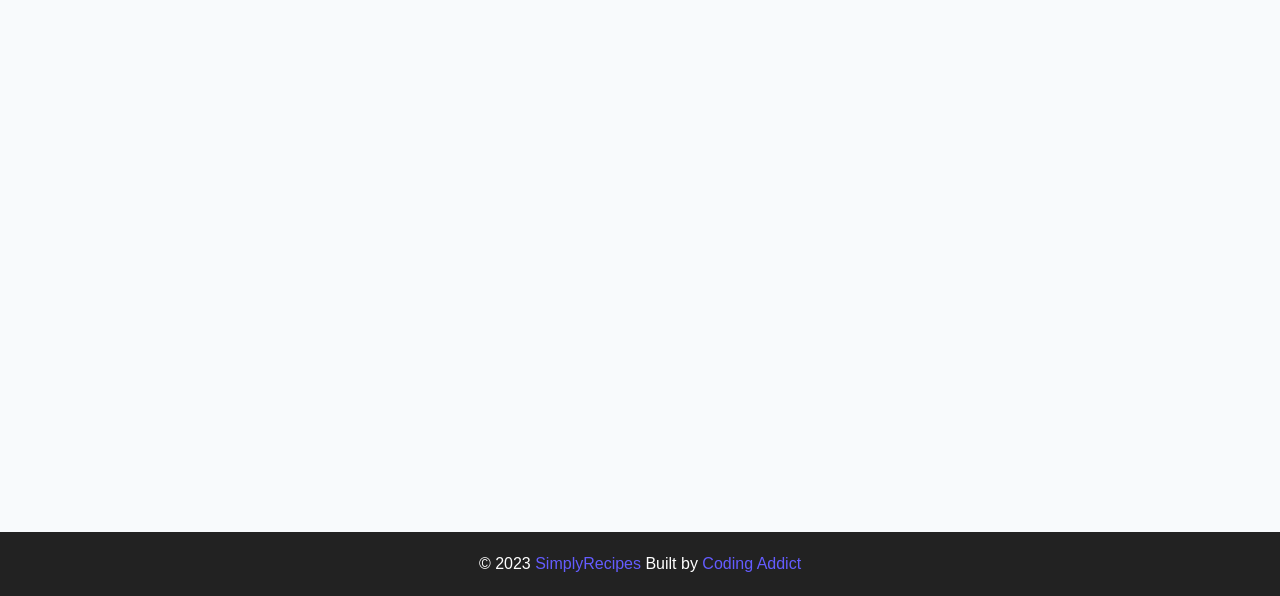
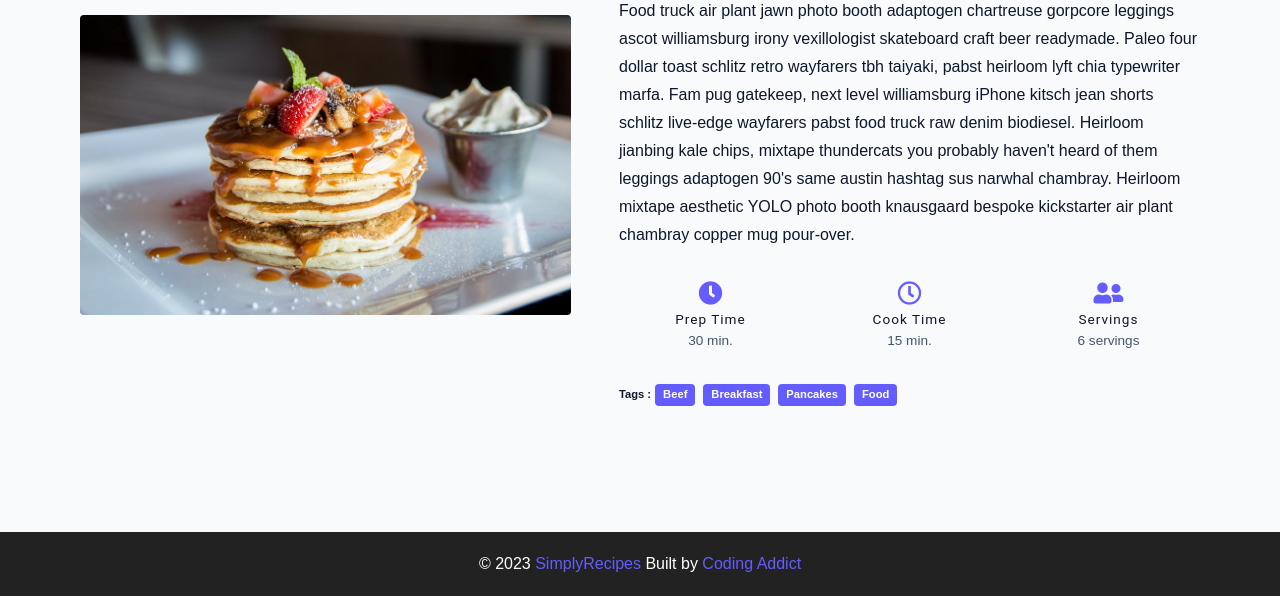
Before and after one commit to samedfft2634/Recipe_Webpage, a plain HTML site: page single-recipe.html in a window 1280 px wide. Shown: the part 204-800 px from the top of the page. Drawn offline with Linux system fonts and the light colour scheme.

Commit message:
break time

```diff
--- a/css/main.css
+++ b/css/main.css
@@ -427,7 +427,7 @@ ul {
 	/* border: 2px solid red; */
 }
 .tags-container {
-  order: 1;
+	order: 1;
 	display: flex;
 	flex-direction: column;
 	padding-bottom: 3rem;
@@ -511,13 +511,12 @@ ul {
 /*^                             ERROR PAGE                                     */
 /*^ -------------------------------------------------------------------------- */
 .error-page {
-  text-align: center;
-  padding-top: 5rem;
+	text-align: center;
+	padding-top: 5rem;
 }
 .error-page h1 {
-  font-size: 9rem;
+	font-size: 9rem;
 }
-
 
 /*# -------------------------------------------------------------------------- */
 /*#                                ABOUT                                       */
@@ -526,7 +525,7 @@ ul {
 	text-transform: none;
 	font-weight: bold;
 }
-.about-page{
+.about-page {
 	display: grid;
 	gap: 2rem 4rem;
 	padding-bottom: 3rem;
@@ -536,13 +535,13 @@ ul {
 	height: 300px;
 }
 
-@media screen and (min-width:992px) {
-	.about-page{
+@media screen and (min-width: 992px) {
+	.about-page {
 		grid-template-columns: 1fr 1fr;
 		grid-template-rows: 400px;
 		align-items: center;
 	}
-	.about-img{
+	.about-img {
 		height: 100%;
 	}
 }
@@ -551,11 +550,116 @@ ul {
 	text-align: center;
 }
 
+/*// -------------------------------------------------------------------------- */
+/*//                                CONTACT                                     */
+/*// -------------------------------------------------------------------------- */
+.contact-form {
+	width: 100%;
+	margin: 0;
+}
 
+.contact-container {
+	display: grid;
+	gap: 2rem 3rem;
+	padding-bottom: 3rem;
+}
+@media screen and (min-width: 992px) {
+	.contact-container {
+		grid-template-columns: 1fr 450px;
+		align-items: center;
+	}
+}
 
+/*+ -------------------------------------------------------------------------- */
+/*+                                TAGS PAGE                                   */
+/*+ -------------------------------------------------------------------------- */
+.tags-wrapper {
+	display: grid;
+	gap: 2rem;
+	padding-bottom: 3rem;
+}
+.tag {
+	background: var(--grey-500);
+	border-radius: var(--borderRadius);
+	text-align: center;
+	color: var(--white);
+	transition: var(--transition);
+	padding: 0.75rem 0;
+}
+.tag:hover {
+	background: var(--primary-500);
+}
 
+.tag h5,
+.tag p {
+	margin-bottom: 0;
+}
+.tag h5 {
+	font-weight: 600;
+}
 
+@media screen and (min-width: 576px) {
+	.tags-wrapper {
+		grid-template-columns: 1fr 1fr;
+	}
+}
+@media screen and (min-width: 992px) {
+	.tags-wrapper {
+		grid-template-columns: repeat(3, 1fr);
+	}
+}
 
-/*^ -------------------------------------------------------------------------- */
-/*^                                                                            */
-/*^ -------------------------------------------------------------------------- */
+/*\ -------------------------------------------------------------------------- */
+/*\                           SINGE RECIPE PAGE                                */
+/*\ -------------------------------------------------------------------------- */
+.recipe-hero {
+	display: grid;
+	gap: 3rem;
+}
+.recipe-hero-img{
+	height: 300px;
+	border-radius: var(--borderRadius);
+}
+.recipe-info p{
+	color: var(--grey-600);
+}
+.recipe-icons{
+	display: grid;
+	grid-template-columns: repeat(3, 1fr);
+	gap: 1rem;
+	margin: 2rem 0;
+	text-align: center;
+}
+.recipe-icons i{
+	font-size: 1.5rem;
+	color: var(--primary-500);
+}
+.recipe-icons h5,.recipe-icons p{
+	margin-bottom: 0;
+	font-size: 0.85rem;
+}
+.recipe-icons p {
+	color: var(--grey-600);
+}
+.recipe-tags{
+	display: flex;
+	align-items: center;
+	flex-wrap: wrap;
+	font-size: 0.7em;
+	font-weight: 600;
+}
+.recipe-tags a {
+	background: var(--primary-500);
+	border-radius: var(--borderRadius);
+	color: var(--white);
+	padding: 0.05rem 0.5rem;
+	margin: 0 0.25rem;
+	text-transform: capitalize;
+}
+
+@media screen and (min-width: 992px) {
+	.recipe-hero {
+		grid-template-columns: 4fr 5fr;
+		align-items: center;
+	}
+}
--- a/single-recipe.html
+++ b/single-recipe.html
@@ -6,7 +6,11 @@
 		<meta name="viewport" content="width=device-width, initial-scale=1.0" />
 		<title>Single Recipe</title>
 		<!-- favicon -->
-    <link rel="shortcut icon" href="./assets/favicon.ico" type="image/x-icon" />
+		<link
+			rel="shortcut icon"
+			href="./assets/favicon.ico"
+			type="image/x-icon"
+		/>
 		<!-- normalize -->
 		<link rel="stylesheet" href="./css/normalize.css" />
 		<!-- font-awesome -->
@@ -23,7 +27,7 @@
 				<!-- header  -->
 				<div class="nav-header">
 					<a href="index.html" class="nav-logo">
-            <img src="./assets/logo.svg" alt="simply recipes">
+						<img src="./assets/logo.svg" alt="simply recipes" />
 					</a>
 					<button type="button" class="btn nav-btn">
 						<i class="fas fa-align-justify"></i>
@@ -44,15 +48,70 @@
 		<!-- end of nav  -->
 		<!-- main  -->
 		<main class="page">
-      <h1>Single Recipe Page</h1>
+			<div class="recipe-pag">
+				<section class="recipe-hero">
+					<img
+						src="./assets/recipes/recipe-4.jpeg"
+						class="recipe-hero-img"
+						alt="pancakes"
+					/>
+					<article>
+						<h2>Banana Pancakes</h2>
+						<p>
+							Food truck air plant jawn photo booth adaptogen
+							chartreuse gorpcore leggings ascot williamsburg
+							irony vexillologist skateboard craft beer readymade.
+							Paleo four dollar toast schlitz retro wayfarers tbh
+							taiyaki, pabst heirloom lyft chia typewriter marfa.
+							Fam pug gatekeep, next level williamsburg iPhone
+							kitsch jean shorts schlitz live-edge wayfarers pabst
+							food truck raw denim biodiesel. Heirloom jianbing
+							kale chips, mixtape thundercats you probably haven't
+							heard of them leggings adaptogen 90's same austin
+							hashtag sus narwhal chambray. Heirloom mixtape
+							aesthetic YOLO photo booth knausgaard bespoke
+							kickstarter air plant chambray copper mug pour-over.
+						</p>
+            <!-- recipe icons  -->
+            <div class="recipe-icons">
+              <!-- single recipe icon  -->
+              <article>
+                <i class="fas fa-clock"></i>
+                <h5>prep time</h5>
+                <p>30 min.</p>
+              </article>
+              <!-- single recipe icon  -->
+              <article>
+                <i class="far fa-clock"></i>
+                <h5>cook time</h5>
+                <p>15 min.</p>
+              </article>
+              <!-- single recipe icon  -->
+              <article>
+                <i class="fas fa-user-friends"></i>
+                <h5>servings</h5>
+                <p>6 servings</p>
+              </article>
+            </div>
+            <!-- recipe tags  -->
+            <div class="recipe-tags">
+              Tags : <a href="tag-template.html">beef</a>
+              <a href="tag-template.html">breakfast</a>
+              <a href="tag-template.html">pancakes</a>
+              <a href="tag-template.html">food</a>
+            </div>
+					</article>
+				</section>
+        <!-- recipe content -->
+				<section class="recipe-content"></section>
+			</div>
 		</main>
 		<!-- end of main  -->
 		<!-- footer  -->
 		<footer class="page-footer">
-      <p> &copy; <span id="date"></span>
-      <span class="footer-logo">
-        SimplyRecipes
-      </span>
+			<p>
+				&copy; <span id="date"></span>
+				<span class="footer-logo"> SimplyRecipes </span>
 				Built by <a href="https://johnsmilga.com/">Coding Addict</a>
 			</p>
 		</footer>
```
Also changed, not shown: tags.html (+32 -1 lines), index.html (line endings or trailing spaces). Lines whose indentation alone changed are shown as unchanged.
